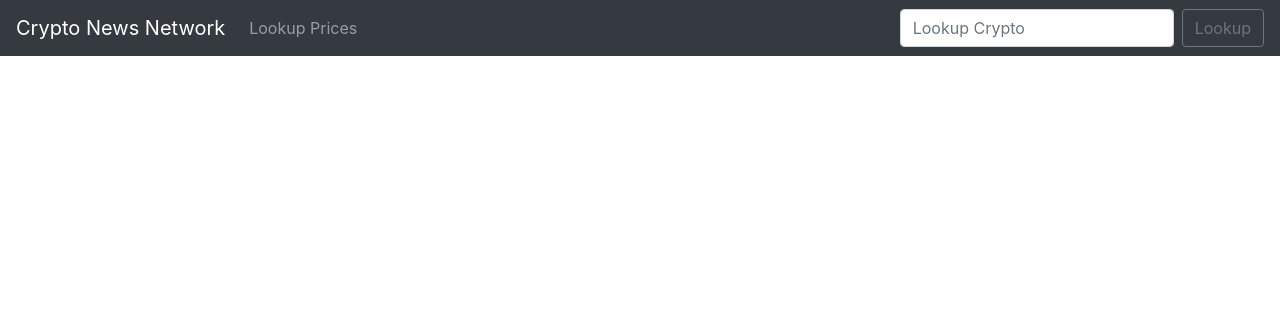
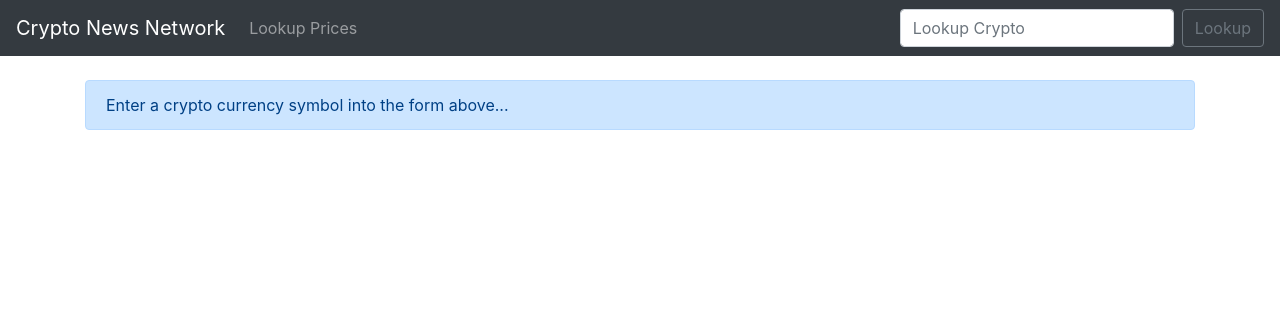
Before and after one commit to smagul/cryptonews, a Django app: page /prices in a window 1280 px wide. Shown: the top 316 px of the page. Run offline with Django 3.2, Linux system fonts and the light colour scheme; some libraries are stand-ins or nearby versions.

Commit message:
If statement for links

```diff
--- a/news/templates/prices.html
+++ b/news/templates/prices.html
@@ -1,6 +1,12 @@
 {% extends 'base.html' %}
 
 {% block content %}
+
+{% if notfound %}
+    <div class="alert alert-primary" role="alert">
+        {{ notfound }}
+    </div>
+{% else %}
     {% for key,value in crypto.DISPLAY.items %}
         <div class="jumbotron">
             <h1 class="display-4">{{ key }}</h1>
@@ -11,4 +17,5 @@
             <strong>Market Cap</strong>: {{ value.USD.MKTCAP }} <br />
         </div>
     {% endfor %}
+{% endif %}
 {% endblock %}
--- a/news/views.py
+++ b/news/views.py
@@ -28,4 +28,6 @@ def prices(request):
 
         return render(request, 'prices.html', {'quote': quote, 'crypto': crypto})
 
-    return render(request, 'prices.html', {})
+    else:
+        notfound = "Enter a crypto currency symbol into the form above..."
+        return render(request, 'prices.html', {'notfound': notfound})
```
Lines whose indentation alone changed are shown as unchanged.
